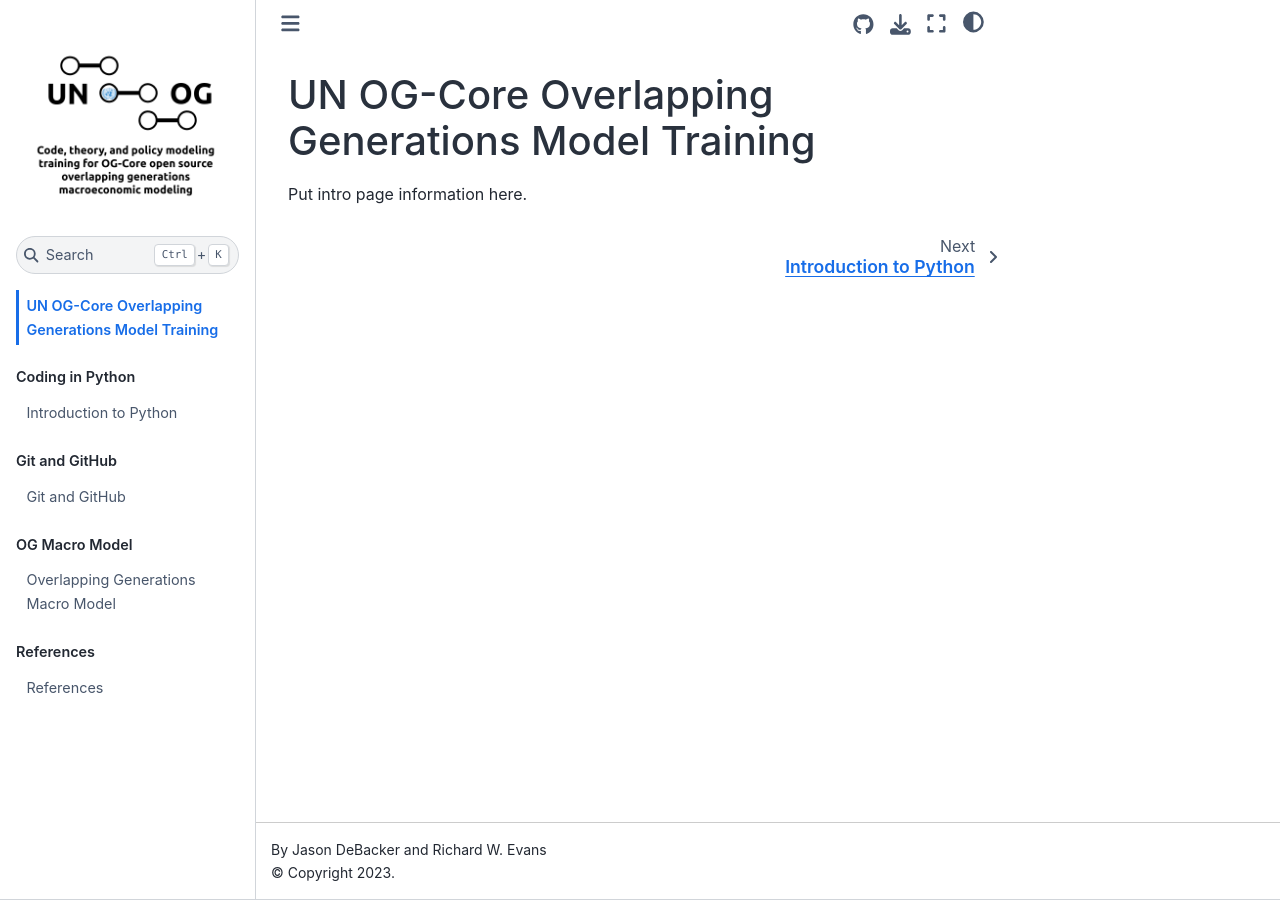
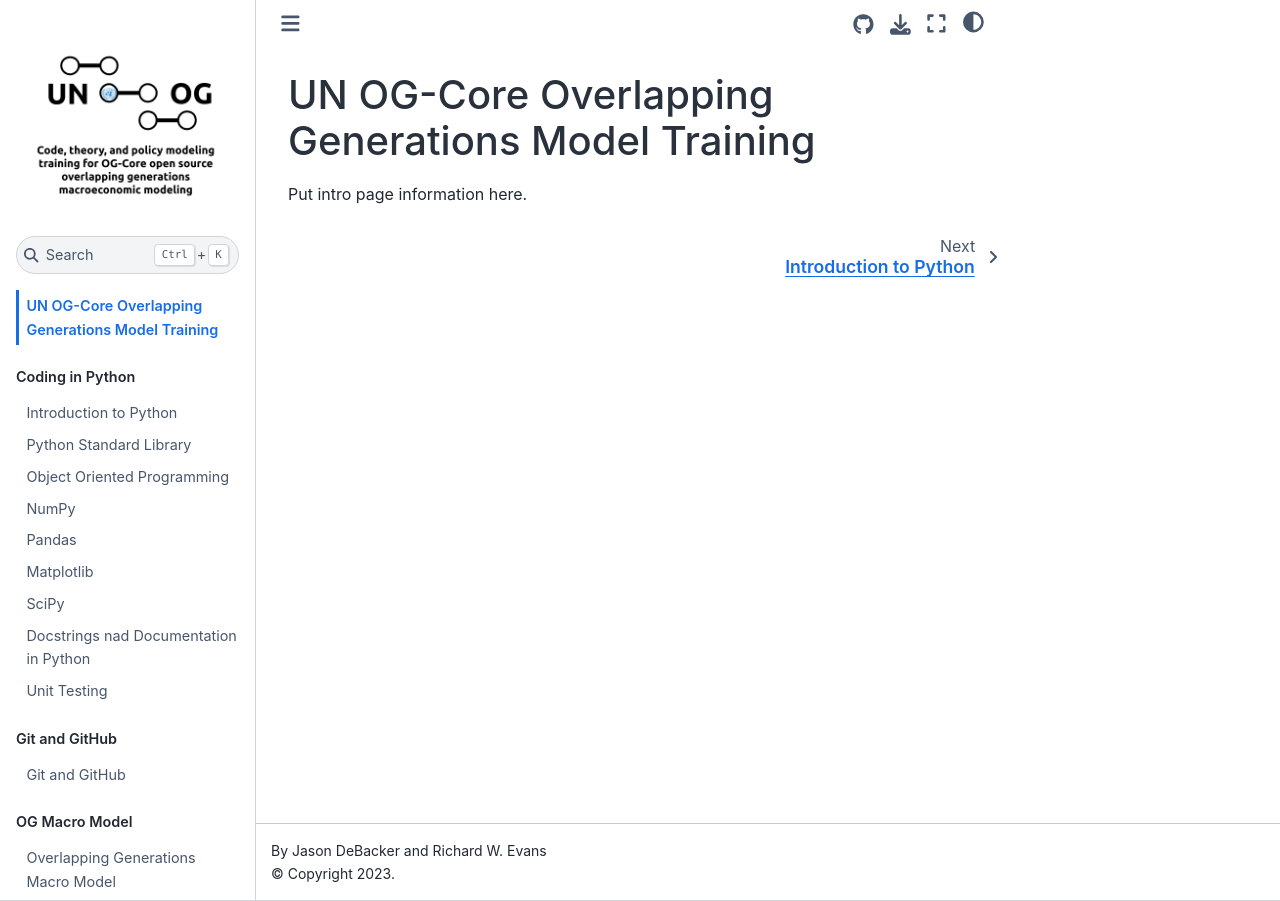
Before and after one commit to jdebacker/UN-OG-Training, a Jupyter Book: the page built from docs/book/index.md, in a window 1280 px wide. Built offline with Jupyter Book 1.0.4 settings and Sphinx 7.4.7 and the Sphinx Book theme 1.1.4, drawn with Linux system fonts in a browser that asks for light colours; pages that are not in the unit, such as notebooks, are missing from menus; comment, search, counter and statistics services are not loaded.

Commit message:
add new python chapters to TOC

```diff
--- a/docs/book/_toc.yml
+++ b/docs/book/_toc.yml
@@ -4,6 +4,14 @@
   - caption: Coding in Python
     chapters:
     - file: python/intro
+    - file: python/StandardLibrary
+    - file: python/OOP
+    - file: python/NumPy
+    - file: python/Pandas
+    - file: python/Matplotlib
+    - file: python/SciPy
+    - file: python/DocStrings
+    - file: python/UnitTesting
   - caption: Git and GitHub
     chapters:
     - file: git/intro
```
